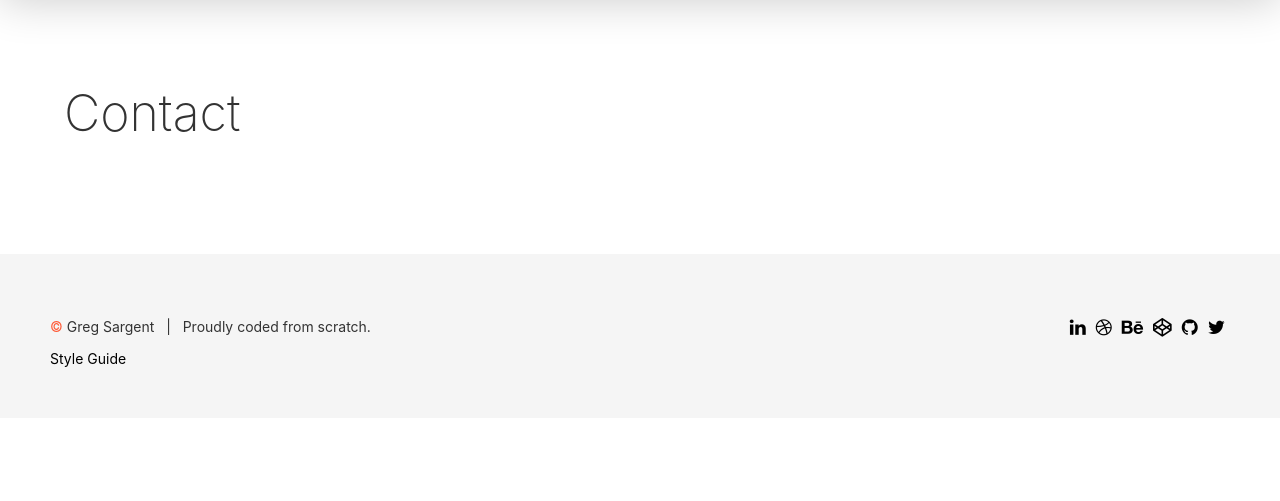
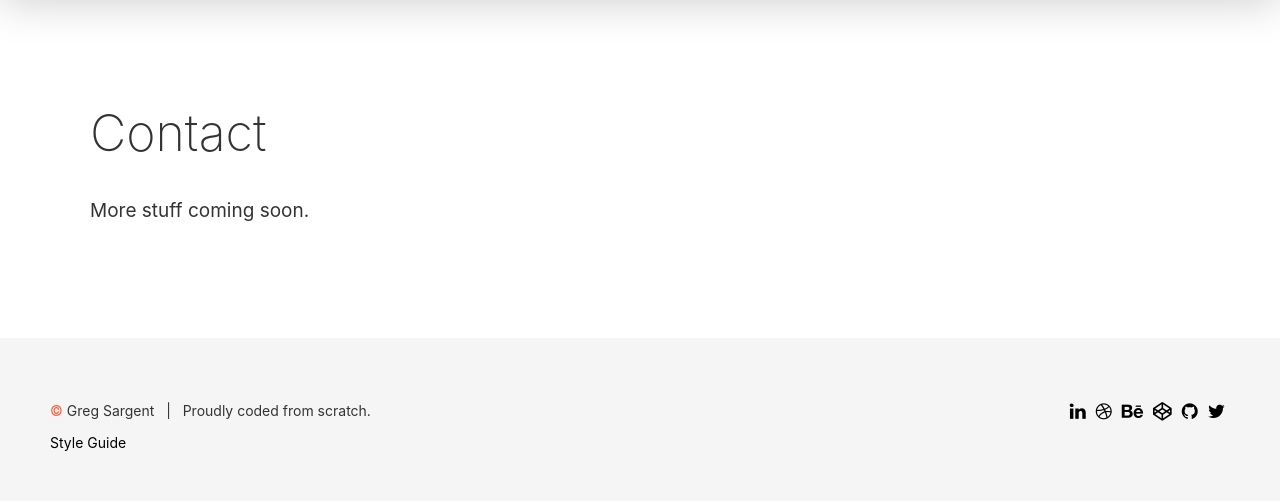
Before and after one commit to gksargent/gsargent.info, a PHP site: page /contact in a window 1280 px wide. Shown: the part 103-604 px from the top of the page. Run offline with PHP 8.4, Linux system fonts and the light colour scheme.

Commit message:
fixed an issue where the grid wasn't interacting properly with <main>

```diff
--- a/contact/index.php
+++ b/contact/index.php
@@ -16,7 +16,12 @@
 
   <main>
 
-    <h1>Contact</h1>
+        <div class="container">
+          <div class="full">
+            <h1>Contact</h1>
+            <p>More stuff coming soon.</p>
+          </div>
+        </div><!-- end container -->
 
   </main>
 </div><!-- end content_wrapper -->
```
Also changed, not shown: about/index.php (+6 -1 lines), articles/index.php (+6 -5 lines), projects/index.php (+6 -1 lines).
